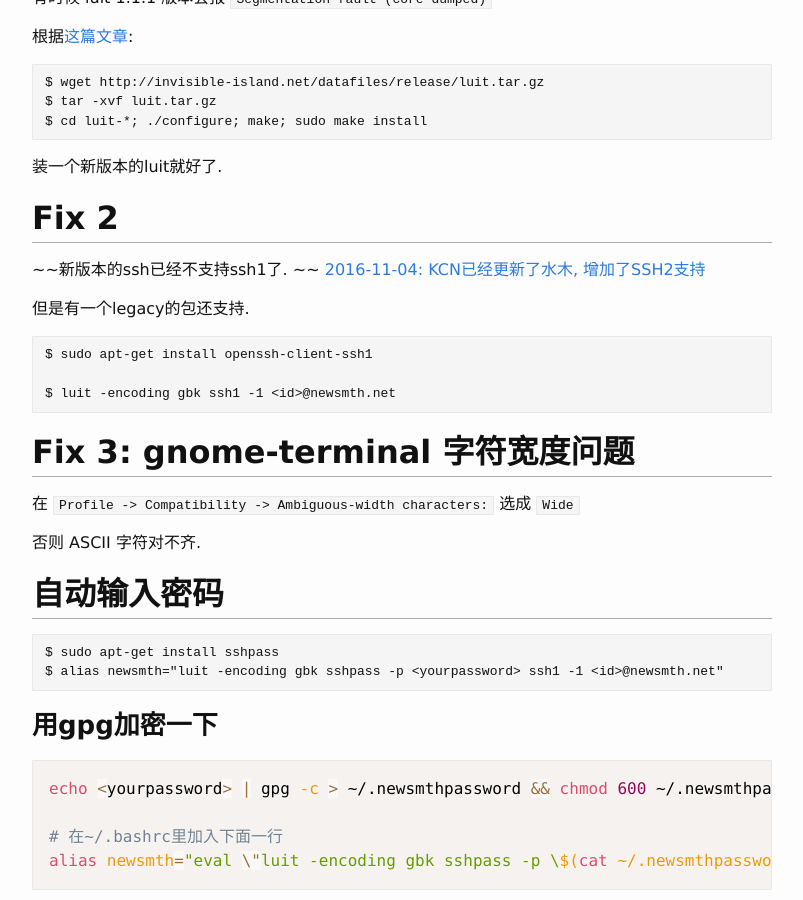
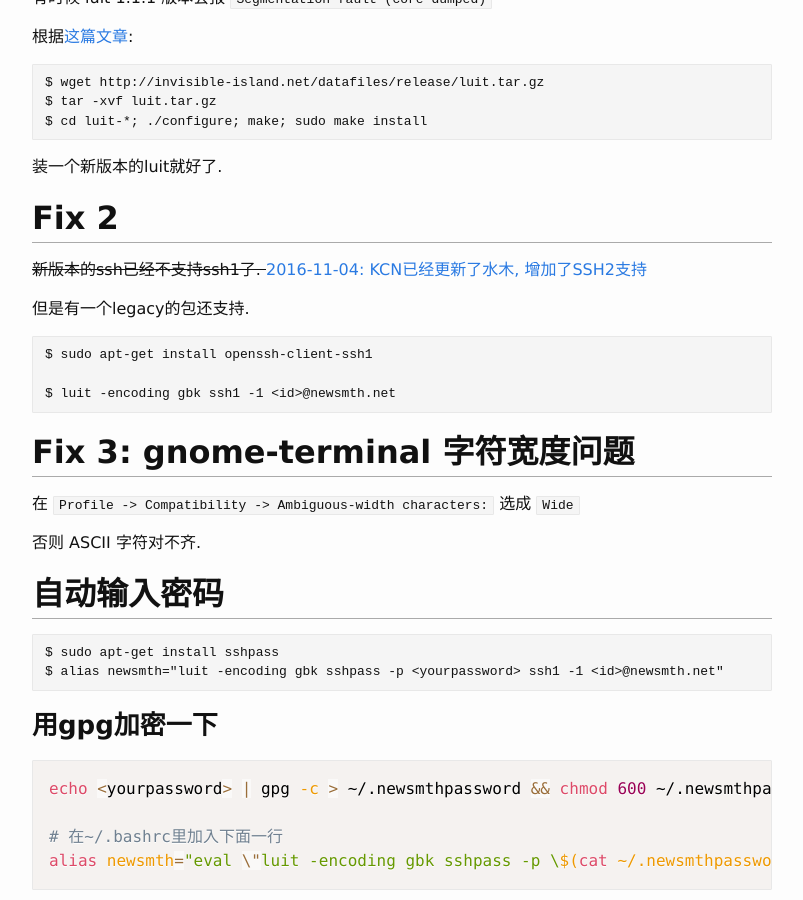
Before and after one commit to scateu/scateu.github.io, a Jekyll site: the page built from _posts/2014-05-19-bbs-on-normal-terminal.md, in a window 1280 px wide and 900 px high, scrolled down 734 px. Shown: the whole window, without its empty margins (238-1041 px from the left). Built offline with Jekyll 4.4.1, drawn with Linux system fonts in a browser that asks for light colours; nearby versions of some CDN libraries; comment, search, counter and statistics services are not loaded; some of the changed lines change nothing that is shown.

Commit message:
Sun Mar  4 00:03:02 CST 2018

```diff
--- a/_posts/2014-05-19-bbs-on-normal-terminal.md
+++ b/_posts/2014-05-19-bbs-on-normal-terminal.md
@@ -35,7 +35,7 @@ Host *
 
 ## Fix 2
 
-~~新版本的ssh已经不支持ssh1了. ~~ [2016-11-04: KCN已经更新了水木, 增加了SSH2支持](http://www.newsmth.net/nForum/article/BBSMan_Dev/85355?s=85355)
+<del>新版本的ssh已经不支持ssh1了. </del> [2016-11-04: KCN已经更新了水木, 增加了SSH2支持](http://www.newsmth.net/nForum/article/BBSMan_Dev/85355?s=85355)
 
 但是有一个legacy的包还支持.
 
```
